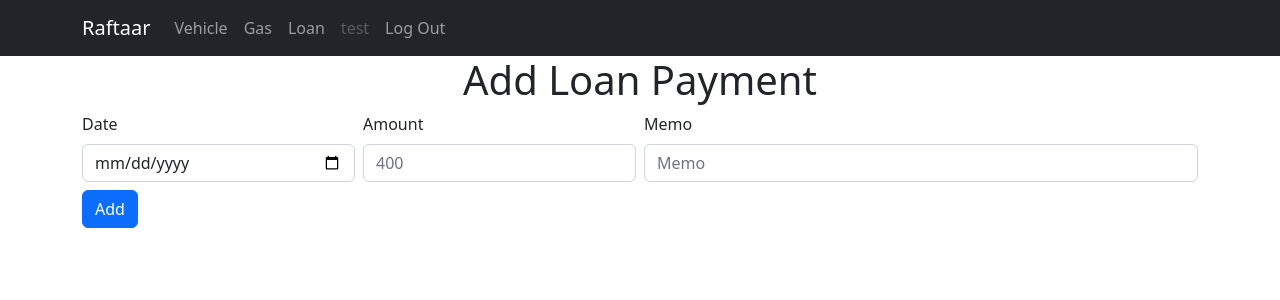
After one commit to hsgrewal/raftaar, a Flask app: page /loan/add in a window 1280 px wide. The commit adds this page. Shown: the top 300 px of the page. Run offline with Flask 2, Linux system fonts and the light colour scheme; the visitor is signed in with stand-in values (Sample User, id 1); data comes from the database, SQL or seed files in the repository.

Commit message:
Add loan blueprint

```diff
--- a/raftaar/__init__.py
+++ b/raftaar/__init__.py
@@ -36,6 +36,9 @@ def create_app(test_config=None):
     from . import gas
     app.register_blueprint(gas.bp)
 
+    from . import loan
+    app.register_blueprint(loan.bp)
+
     from . import main
     app.register_blueprint(main.bp)
     app.add_url_rule('/', endpoint='index')
--- /dev/null
+++ b/raftaar/loan.py
@@ -0,0 +1,103 @@
+from flask import (
+    Blueprint,
+    flash,
+    g,
+    redirect,
+    render_template,
+    request,
+    url_for
+)
+from werkzeug.exceptions import abort
+
+from raftaar.auth import login_required
+from raftaar.db import get_db, run_query
+from utils.enums import Color, Action
+
+bp = Blueprint('loan', __name__, url_prefix='/loan')
+
+
+@bp.route('/')
+@login_required
+def index():
+    db = get_db()
+    query = f"""SELECT l.id, vehicle_id, strftime('%m/%d/%Y', date) as date,
+        amount, memo, name FROM loan l JOIN vehicle v ON l.vehicle_id = v.id
+        WHERE v.owner_id = {g.user['id']}"""
+    loan = db.execute(query).fetchall()
+    return render_template('loan/index.html', loan=loan)
+
+
+@bp.route('/add', methods=('GET', 'POST'))
+@login_required
+def add():
+    if request.method == 'POST':
+        result = post_action(Action.create)
+        if result is not None:
+            flash(result, Color.danger.name)
+        else:
+            return redirect(url_for('loan.index'))
+
+    return render_template('loan/add.html')
+
+
+def get_loan(id, check_vehicle=True):
+    query = f"""SELECT l.id, vehicle_id, date, amount, memo,
+        strftime('%m/%d/%Y', date) as fdate FROM loan l
+        JOIN vehicle v ON l.vehicle_id = v.id WHERE l.id = {id}"""
+    loan = get_db().execute(query).fetchone()
+
+    if loan is None:
+        abort(404, f'Loan id {id} does not exist')
+
+    if check_vehicle and loan['vehicle_id'] != 1:
+        abort(403)
+
+    return loan
+
+
+@bp.route('/edit/<int:id>', methods=('GET', 'POST'))
+@login_required
+def edit(id):
+    loan = get_loan(id)
+
+    if request.method == 'POST':
+        result = post_action(Action.update, id)
+        if result is not None:
+            flash(result, Color.danger.name)
+        else:
+            return redirect(url_for('loan.index'))
+
+    return render_template('loan/edit.html', loan=loan)
+
+
+@bp.route('/delete/<int:id>', methods=('POST',))
+@login_required
+def delete(id):
+    get_loan(id)
+    query = f"DELETE FROM loan WHERE id = {id}"
+    run_query(query)
+    return redirect(url_for('loan.index'))
+
+
+def post_action(action, id=1):
+    date = request.form['date']
+    amount = request.form['amount']
+    memo = request.form['memo']
+
+    if not date:
+        return 'Date is required'
+    if not amount:
+        return 'Amount is required'
+    if not memo:
+        return 'Memo is required'
+
+    if action is Action.create:
+        # TODO update query with vehicle_id
+        query = f"""INSERT INTO loan (vehicle_id, date, amount, memo)
+            VALUES (1, '{date}', {amount}, '{memo}')"""
+    else:
+        query = f"""UPDATE loan SET date = '{date}', amount = {amount},
+            memo = '{memo}' WHERE id = {id}"""
+
+    run_query(query)
+    return None
--- a/raftaar/schema.sql
+++ b/raftaar/schema.sql
@@ -49,7 +49,6 @@ CREATE TABLE loan (
   vehicle_id INTEGER NOT NULL,
   date TEXT NOT NULL,
   amount REAL NOT NULL,
-  cost REAL NOT NULL,
   memo TEXT NOT NULL,
   FOREIGN KEY (vehicle_id) REFERENCES vehicle (id)
 );
--- a/raftaar/templates/base.html
+++ b/raftaar/templates/base.html
@@ -26,6 +26,9 @@
               </li>
               <li class="nav-item">
                 <a class="nav-link" href="{{ url_for('gas.index') }}">Gas</a>
+              </li>
+              <li class="nav-item">
+                <a class="nav-link" href="{{ url_for('loan.index') }}">Loan</a>
               </li>
               {% if g.user %}
               <li class="nav-item">
--- /dev/null
+++ b/raftaar/templates/loan/add.html
@@ -0,0 +1,25 @@
+{% extends 'base.html' %}
+
+{% block header %}
+  <h1 class="text-center">{% block title %}Add Loan Payment{% endblock %}</h1>
+{% endblock %}
+
+{% block content %}
+  <form class="row g-2" method="post">
+    <div class="col-md-3">
+      <label for="date" class="form-label">Date</label>
+      <input type="date" class="form-control" name="date" id="date" value="{{ request.form['date'] }}" required>
+    </div>
+    <div class="col-md-3">
+      <label for="amount" class="form-label">Amount</label>
+      <input type="number" min="0" step="1" class="form-control" name="amount" id="amount" placeholder="400" value="{{ request.form['amount'] }}" required>
+    </div>
+    <div class="col-md-6">
+      <label for="memo" class="form-label">Memo</label>
+      <input class="form-control" name="memo" id="memo" placeholder="Memo" value="{{ request.form['memo'] }}" required>
+    </div>
+    <div class="col-12">
+      <button type="submit" class="btn btn-primary">Add</button>
+    </div>
+  </form>
+{% endblock %}
```
Also changed, not shown: raftaar/templates/loan/edit.html (added, +29 -0 lines), raftaar/templates/loan/index.html (added, +41 -0 lines).
